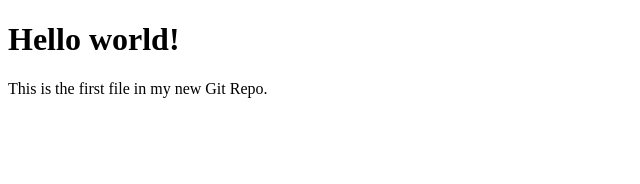
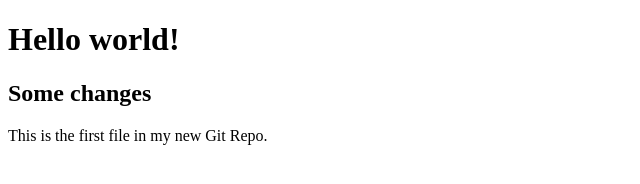
Before and after one commit to sergeitoluli/hello-world, a plain HTML site: page index.html in a window 1280 px wide. Shown: the whole page, without its empty margins (0-640 px from the left). Drawn offline with Linux system fonts and the light colour scheme.

Commit message:
Updated index

```diff
--- a/index.html
+++ b/index.html
@@ -6,6 +6,7 @@
 <body>
 
 <h1>Hello world!</h1>
+    <h2>Some changes</h1>
 <p>This is the first file in my new Git Repo.</p>
 
 </body>
```
